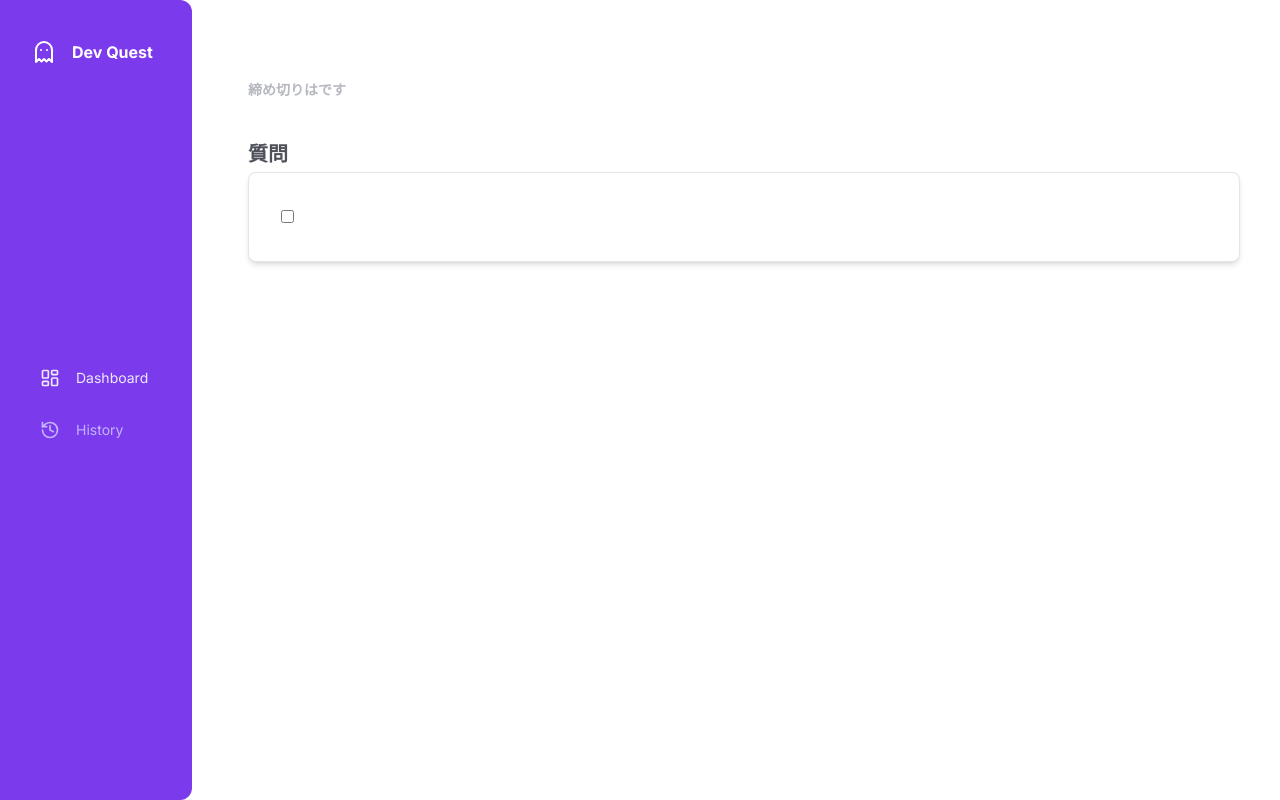
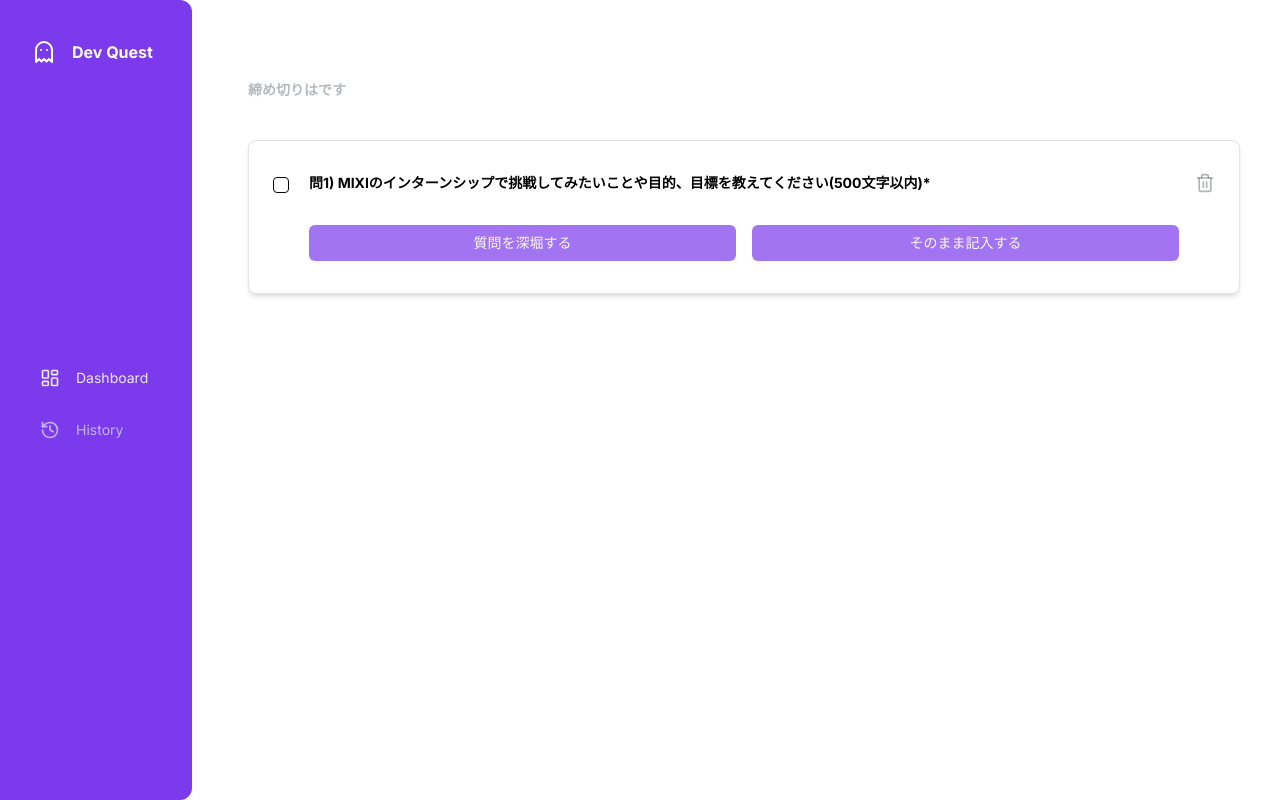
Before and after one commit to SomaTakata/dev-quest-nova, a Next.js app: page /dashboard/1 in a window 1280 px wide. Built offline with nearby package versions, Linux system fonts and the light colour scheme; no server answers.

Commit message:
質問のためのカード作成

```diff
--- a/app/(dashboard)/dashboard/[id]/page.tsx
+++ b/app/(dashboard)/dashboard/[id]/page.tsx
@@ -6,6 +6,9 @@ import EditorBoardHeader from "./_components/EditorBoardTitle";
 import { DataContext } from "../../layout";
 import { usePathname } from "next/navigation";
 import { Progress } from "@/components/ui/progress";
+import { Checkbox } from "@/components/ui/checkbox";
+import { Trash2 } from "lucide-react";
+import { Button } from "@/components/ui/button";
 interface ProjectItem {
   id: string;
   companyName: string;
@@ -41,13 +44,32 @@ const page = () => {
           />
           <div className="h-10 w-full " />
           <div className="">
-            <p className="text-foreground/70 text-xl font-bold mb-1">質問</p>
-            <div className=" w-full p-8 rounded-lg border border-card-foreground/10 bg-card  shadow-md">
-              <div>
-                <input type="checkbox"></input>
+            {/* <p className="text-foreground/70 text-lg font-bold mb-1 ml-2">
+              質問
+            </p> */}
+            <div className="w-full relative flex flex-col p-8 rounded-lg border border-card-foreground/10 bg-card  shadow-md">
+              <div className="">
+                <Checkbox className="border-foreground absolute w-4 h-4 left-6 top-9" />
+                <div className="w-full px-7 text-sm font-bold">
+                  問1)
+                  MIXIのインターンシップで挑戦してみたいことや目的、目標を教えてください(500文字以内)*
+                </div>
+                <Trash2
+                  className="text-foreground/30
+                w-5 h-5 absolute right-6 top-8 "
+                />
               </div>
-              <div></div>
-              <div></div>
+              <div className="px-7">
+                <div className="h-8 w-full" />
+                <div className="gap-4 flex justify-between">
+                  <Button size="sm" className="w-[50%] bg-primary/70">
+                    質問を深堀する
+                  </Button>
+                  <Button size="sm" className="w-[50%] bg-primary/70">
+                    そのまま記入する
+                  </Button>
+                </div>
+              </div>
             </div>
           </div>
         </div>
```
